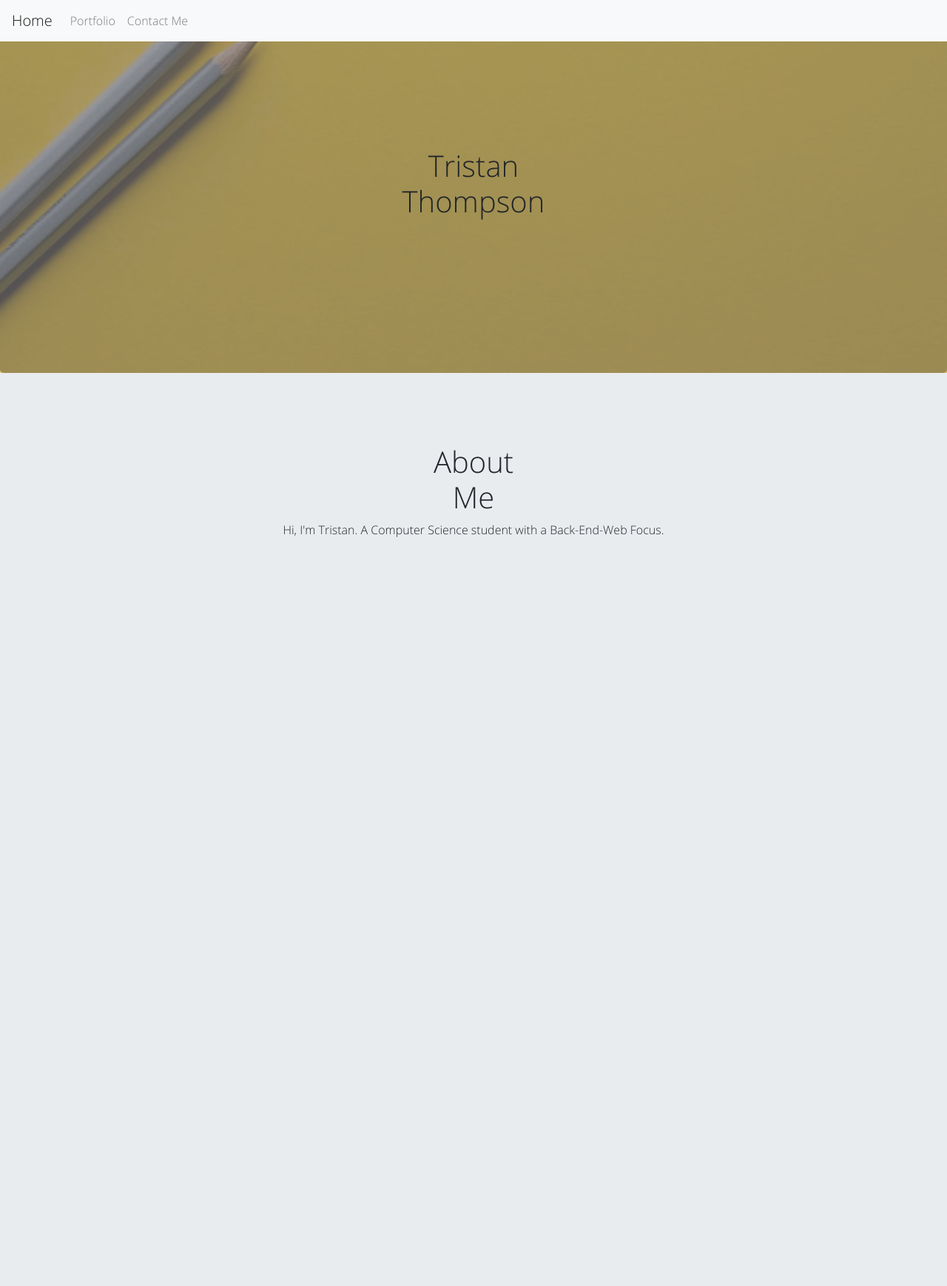
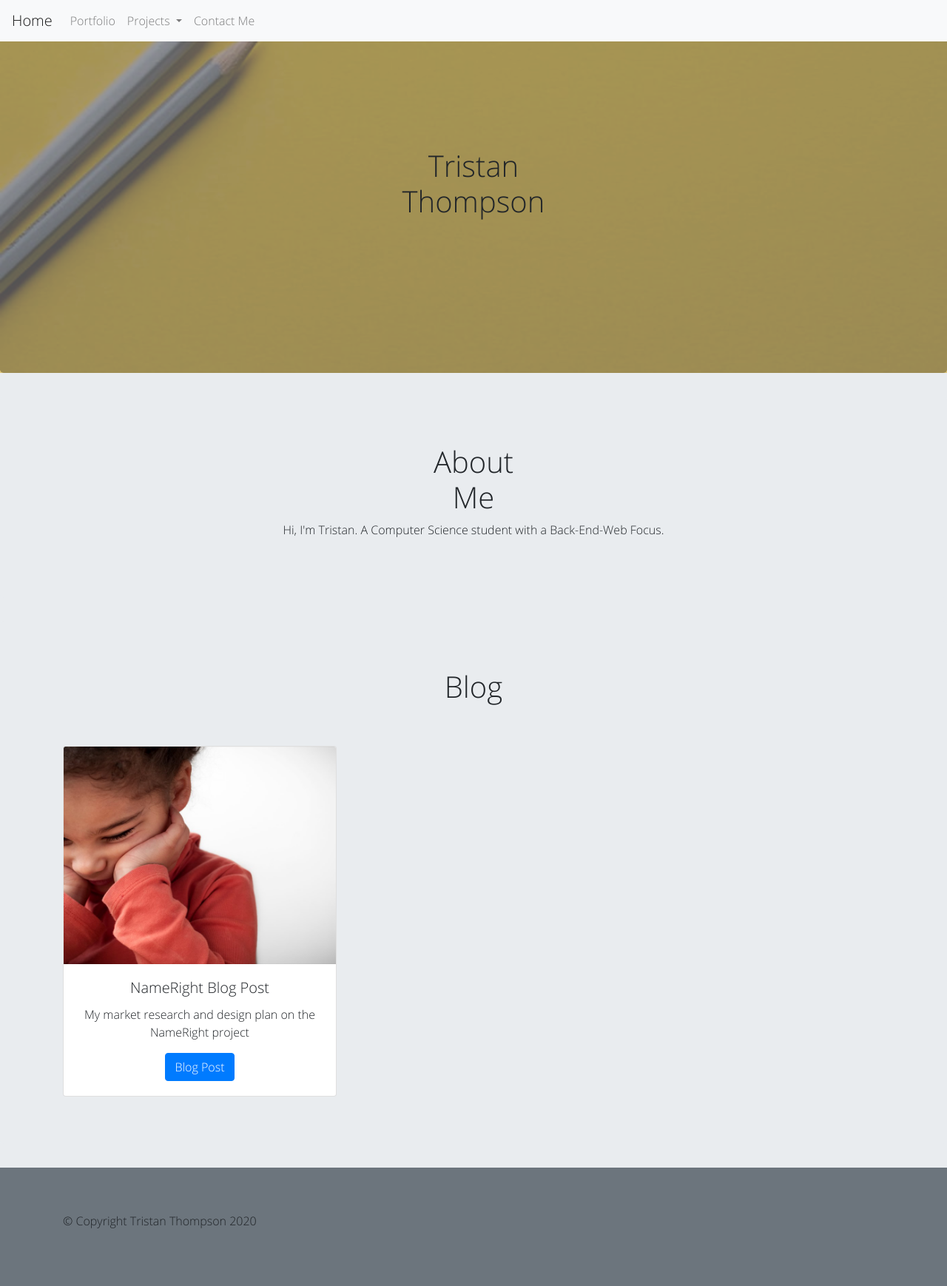
Before and after one commit to tristann3/SPD-1.2, a plain HTML site: page capstone-portfolio/index.html in a window 1280 px wide. Shown: the whole page at 74% size. Before the commit the page ends 840 px from the top, so only its background shows below. Drawn offline with nearby package versions, Linux system fonts and the light colour scheme.

Commit message:
updated navbar

```diff
--- a/capstone-portfolio/index.html
+++ b/capstone-portfolio/index.html
@@ -4,11 +4,16 @@
     <meta charset="UTF-8">
     <meta name="viewport" content="width=device-width, initial-scale=1.0">
     <title>Portfolio</title>
+    <link rel="stylesheet" href="https://stackpath.bootstrapcdn.com/bootstrap/4.3.1/css/bootstrap.min.css" integrity="sha384-ggOyR0iXCbMQv3Xipma34MD+dH/1fQ784/j6cY/iJTQUOhcWr7x9JvoRxT2MZw1T" crossorigin="anonymous">
+
+    <script src="https://code.jquery.com/jquery-3.3.1.slim.min.js" integrity="sha384-q8i/X+965DzO0rT7abK41JStQIAqVgRVzpbzo5smXKp4YfRvH+8abtTE1Pi6jizo" crossorigin="anonymous"></script>
+    <script src="https://cdnjs.cloudflare.com/ajax/libs/popper.js/1.14.7/umd/popper.min.js" integrity="sha384-UO2eT0CpHqdSJQ6hJty5KVphtPhzWj9WO1clHTMGa3JDZwrnQq4sF86dIHNDz0W1" crossorigin="anonymous"></script>
+    <script src="https://stackpath.bootstrapcdn.com/bootstrap/4.3.1/js/bootstrap.min.js" integrity="sha384-JjSmVgyd0p3pXB1rRibZUAYoIIy6OrQ6VrjIEaFf/nJGzIxFDsf4x0xIM+B07jRM" crossorigin="anonymous"></script>
 
     <link href="https://fonts.googleapis.com/css2?family=Open+Sans:wght@300&display=swap" rel="stylesheet">
-    <script src="https://ajax.googleapis.com/ajax/libs/jquery/3.5.1/jquery.min.js"></script>
+    <!-- <script src="https://ajax.googleapis.com/ajax/libs/jquery/3.5.1/jquery.min.js"></script> -->
 
-    <link rel="stylesheet" href="https://stackpath.bootstrapcdn.com/bootstrap/4.3.1/css/bootstrap.min.css">
+    <!-- <link rel="stylesheet" href="https://stackpath.bootstrapcdn.com/bootstrap/4.3.1/css/bootstrap.min.css"> -->
     <link rel="stylesheet" href="styles.css">
 
 
@@ -23,6 +28,14 @@
           <ul class="navbar-nav">
             <li class="nav-item">
               <a class="nav-link" href="portfolio.html">Portfolio</a>
+            </li>
+            <li class="nav-item dropdown">
+              <a class="nav-link dropdown-toggle" href="#" id="navbarDropdown1" role="button" data-toggle="dropdown" aria-haspopup="true" aria-expanded="false">
+              Projects
+              </a>
+              <div class="dropdown-menu" aria-labelledby="navbarDropdown1">
+                <a class="dropdown-item" href="https://github.com/tristann3/2020-Fall-Intensive">NameRight</a>
+                <a class="dropdown-item" href="https://github.com/Dino-Martinez/Discord_Starter_Bot">Discord Bot</a>
             </li>
             <li class="nav-item">
               <a class="nav-link" href="contact.html">Contact Me</a>
@@ -43,6 +56,28 @@
           <p>Hi, I'm Tristan. A Computer Science student with a Back-End-Web Focus.</p>
         </div>
       </section>
+      <!-- CALL TO ACTION https://medium.com/@tristan15thompson/docter-patient-disconnection-402f428b050d-->
+      <section>
+        <div class="jumbotron text-center">
+          <h1 class="underline">Blog</h1>
+          <div class="container pt-5">
+            <div class="card col-sm-4">
+              <img class="card-img-top" src="img/child.jpeg" alt="">
+              <div class="card-body">
+                <h5 class="card-title">NameRight Blog Post</h5>
+                <p class="card-text">My market research and design plan on the NameRight project</p>
+                <a href="https://medium.com/@tristan15thompson/docter-patient-disconnection-402f428b050d" class="btn btn-primary">Blog Post</a>
+              </div>
+            </div>
+          </div>
+        </div>
+      </section>
+      <!-- FOOTER -->
+      <div class="footer navbar bg-secondary navbar-inverse navbar-fixed-bottom">
+        <div class="container vh-5">
+          <p class="navbar-text">© Copyright Tristan Thompson 2020</p>
+        </div>
+      </div>
 
 </body>
 </html>
--- a/capstone-portfolio/styles.css
+++ b/capstone-portfolio/styles.css
@@ -30,3 +30,11 @@ body {
   .card {
     padding:0;
   }
+  .footer {
+    height:20vh
+  }
+
+  .dropdown:hover .dropdown-menu {
+    display:block!important;
+
+  }
```
Also changed, not shown: capstone-portfolio/contact.html (+8 -0 lines), capstone-portfolio/portfolio.html (+8 -0 lines), capstone-portfolio/img/child.jpeg (added).
